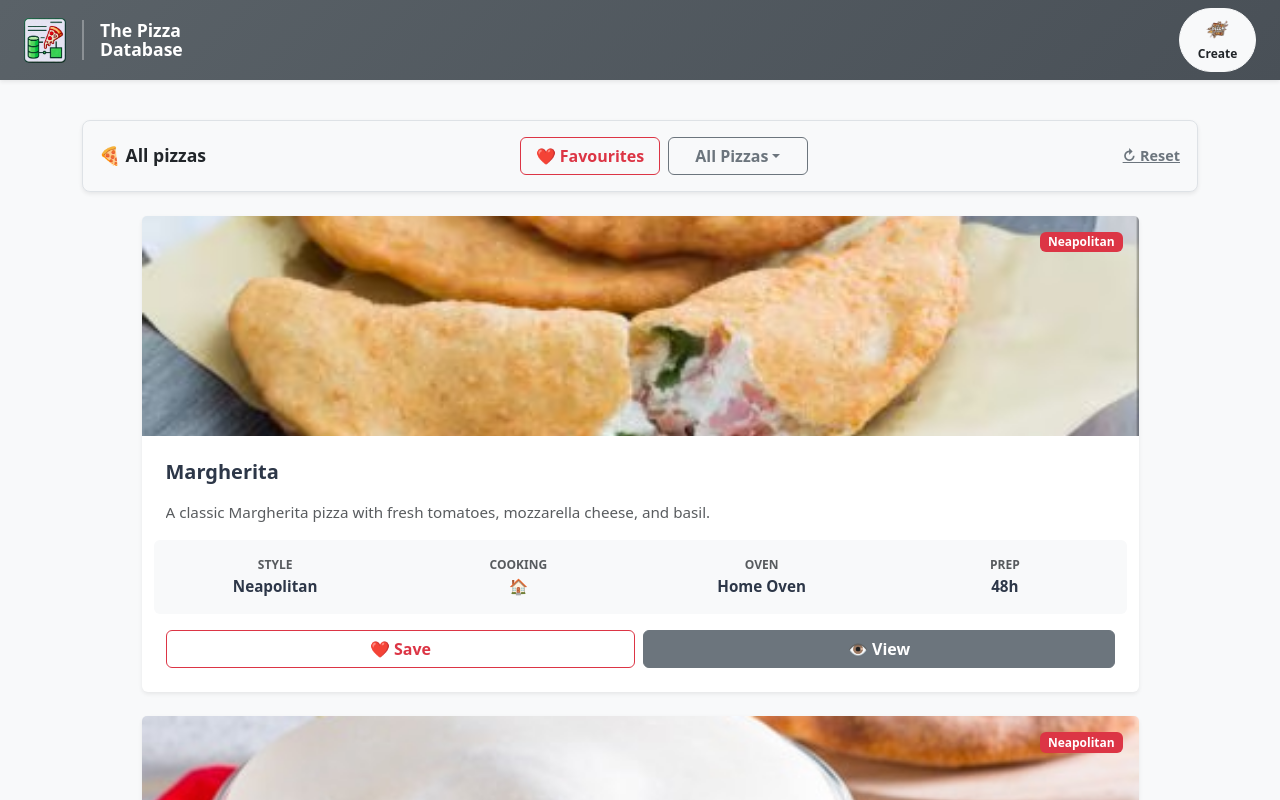
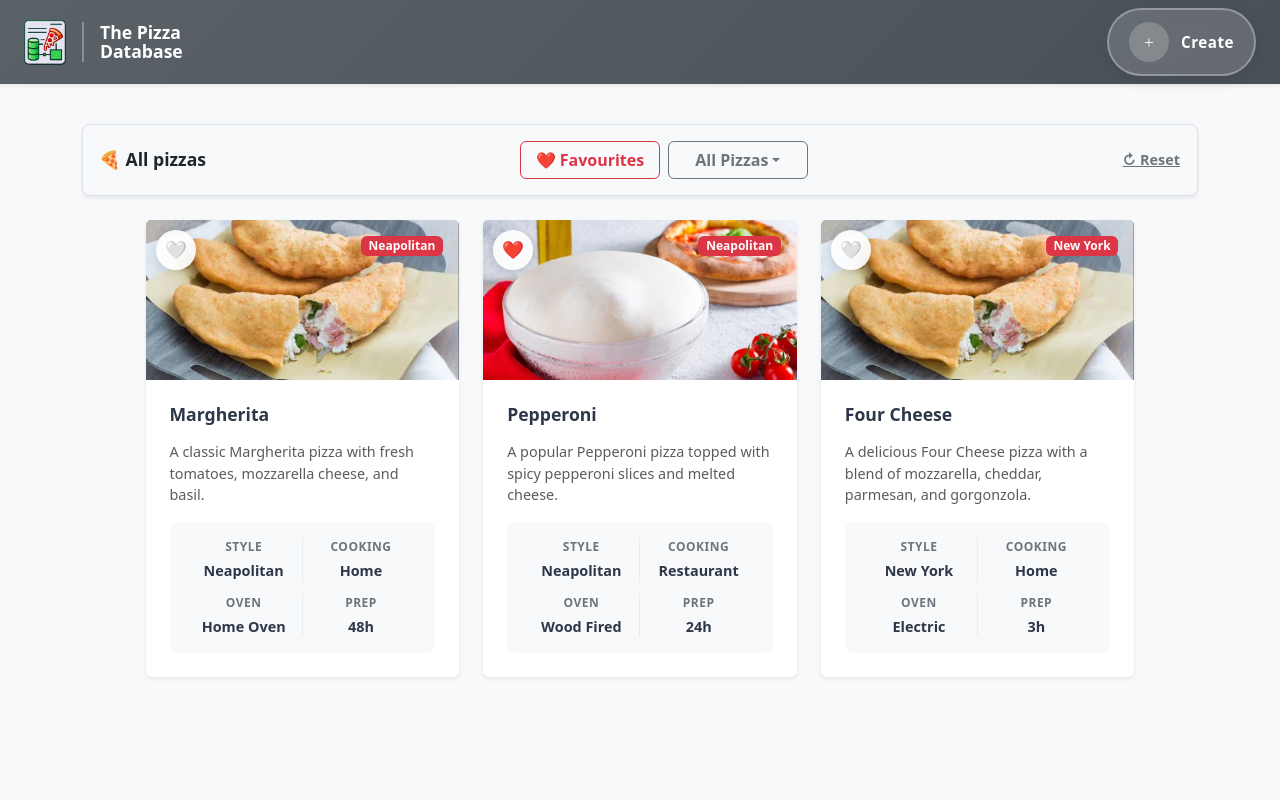
Before and after one commit to vincenzochiovaro/the-pizza-database, a Vue app: page / in a window 1280 px wide. Shown: the top 800 px of the page. Built offline with nearby package versions, Linux system fonts and the light colour scheme.

Commit message:
Complete phase1

```diff
--- a/package.json
+++ b/package.json
@@ -9,6 +9,7 @@
     "preview": "vite preview"
   },
   "dependencies": {
+    "@fortawesome/fontawesome-free": "^7.1.0",
     "bootstrap": "^5.3.8",
     "vue": "^3.5.24",
     "vue-router": "^4.6.3"
--- a/src/components/NavBar.vue
+++ b/src/components/NavBar.vue
@@ -13,11 +13,11 @@
       </div>
 
       <div class="d-flex align-items-center">
-        <button @click="goToDoughGenerator"
-          class="btn btn-light btn-sm d-flex flex-column align-items-center gap-1 rounded-pill px-3 py-2 fw-bold"
-          style="transition: all 0.3s;">
-          <img :src="createImgSrc" alt="Create" style="height:24px; object-fit:contain;">
-          <small class="text-dark" style="font-size:0.75rem;">Create</small>
+        <button @click="goToDoughGenerator" class="create-btn">
+          <div class="create-icon">
+            <i class="fas fa-plus create-icon-fa"></i>
+          </div>
+          <span class="create-text">Create</span>
         </button>
       </div>
 
@@ -27,11 +27,9 @@
 
 <script setup lang="ts">
 import { useRouter } from 'vue-router'
-import createImg from '../assets/createimg.png'
 import homeImg from '../assets/homeimg.png'
 
 const homeImgSrc = homeImg
-const createImgSrc = createImg
 
 const router = useRouter()
 
@@ -43,7 +41,6 @@ function goToHome() {
   router.push('/')
 }
 </script>
-
 
 <style scoped>
 nav {
@@ -62,8 +59,77 @@ nav {
   opacity: 0.9;
 }
 
-.btn:hover {
+/* Modern Create Button */
+.create-btn {
+  display: flex;
+  align-items: center;
+  gap: 0.75rem;
+  padding: 0.75rem 1.25rem;
+  background: rgba(255, 255, 255, 0.15);
+  border: 2px solid rgba(255, 255, 255, 0.3);
+  border-radius: 50px;
+  color: white;
+  font-weight: 600;
+  font-size: 0.95rem;
+  cursor: pointer;
+  transition: all 0.3s ease;
+  backdrop-filter: blur(10px);
+  box-shadow: 0 4px 15px rgba(0, 0, 0, 0.1);
+}
+
+.create-btn:hover {
+  background: rgba(255, 255, 255, 0.25);
+  border-color: rgba(255, 255, 255, 0.5);
   transform: translateY(-2px);
-  box-shadow: 0 4px 8px rgba(0, 0, 0, 0.2);
+  box-shadow: 0 6px 20px rgba(0, 0, 0, 0.15);
+}
+
+.create-icon {
+  display: flex;
+  align-items: center;
+  justify-content: center;
+  width: 40px;
+  height: 40px;
+  background: rgba(255, 255, 255, 0.2);
+  border-radius: 50%;
+  transition: all 0.3s ease;
+}
+
+.create-btn:hover .create-icon {
+  background: rgba(255, 255, 255, 0.3);
+  transform: scale(1.1);
+}
+
+.create-icon-fa {
+  font-size: 1.1rem;
+  color: white;
+  font-weight: 300;
+}
+
+.create-text {
+  font-weight: 600;
+  letter-spacing: 0.5px;
+  white-space: nowrap;
+}
+
+/* Responsive adjustments */
+@media (max-width: 576px) {
+  .create-btn {
+    padding: 0.6rem 1rem;
+    gap: 0.5rem;
+  }
+
+  .create-icon {
+    width: 36px;
+    height: 36px;
+  }
+
+  .create-icon-fa {
+    font-size: 1rem;
+  }
+
+  .create-text {
+    font-size: 0.9rem;
+  }
 }
 </style>
--- a/src/components/PizzaCards.vue
+++ b/src/components/PizzaCards.vue
@@ -1,59 +1,51 @@
 <template>
-  <div class="container">
-    <div v-for="pizza in pizzasList" :key="pizza.id" class="row mb-4">
-      <div class="col-12">
-        <div class="card border-0 shadow-sm h-100 card-hover" style="transition: all 0.3s;">
-          <div style="position: relative; overflow: hidden; height: 220px;">
-            <img :src="getPizzaImage(pizza.image)" class="card-img-top" :alt="pizza.name"
-              style="object-fit: cover; height: 100%; width: 100%; transition: transform 0.3s;">
-            <span class="badge bg-danger position-absolute top-0 end-0 m-3">{{ pizza.style }}</span>
+  <div class="container-fluid px-2 px-md-3">
+    <div class="row g-3 g-md-4">
+      <div v-for="pizza in pizzasList" :key="pizza.id" class="col-12 col-md-6 col-lg-4">
+        <div class="card border-0 shadow-sm h-100 card-hover" style="transition: all 0.3s; cursor: pointer;"
+          @click="openRecipe(pizza)">
+          <div class="image-container">
+            <img :src="getPizzaImage(pizza.image)" class="card-img-top pizza-image" :alt="pizza.name">
+            <span class="badge bg-danger position-absolute top-0 end-0 m-2 m-md-3">{{ pizza.style }}</span>
+
+            <!-- Modern heart favorite button -->
+            <button class="favorite-btn" @click.stop="toggleFavorite(pizza)"
+              :class="{ 'favorited': pizza.isFavorited }">
+              <span class="heart-icon">{{ pizza.isFavorited ? '❤️' : '🤍' }}</span>
+            </button>
           </div>
 
-          <div class="card-body p-4 d-flex flex-column">
-            <h5 class="card-title fw-bold mb-3" style="font-size: 1.25rem; color: #2d3748;">
+          <div class="card-body p-3 p-md-4">
+            <h5 class="card-title fw-bold mb-2 mb-md-3" style="font-size: 1.1rem; color: #2d3748;">
               {{ pizza.name }}
             </h5>
 
-            <p class="text-muted mb-3" style="
-                                font-size: 0.95rem;
-                                line-height: 1.6;
-                                flex-grow: 1;
-                                max-height: 3em;
-                                overflow: hidden;
-                            ">
+            <p class="text-muted mb-3" style="font-size: 0.9rem; line-height: 1.5;">
               {{ pizza.description }}
             </p>
 
-            <div class="row text-center mb-3 py-3 bg-light rounded-2">
-              <div class="col-6 col-md-3">
-                <small class="text-muted d-block fw-bold" style="font-size: 0.75rem;">STYLE</small>
-                <span style="font-size: 0.95rem; font-weight: 600; color: #2d3748;">{{ pizza.style
-                  }}</span>
+            <div class="pizza-stats">
+              <div class="stat-row">
+                <div class="stat-item">
+                  <span class="stat-label">Style</span>
+                  <span class="stat-value">{{ pizza.style }}</span>
+                </div>
+                <div class="stat-item">
+                  <span class="stat-label">Cooking</span>
+                  <span class="stat-value">{{ pizza.homemade ? 'Home' : 'Restaurant' }}</span>
+                </div>
               </div>
-              <div class="col-6 col-md-3">
-                <small class="text-muted d-block fw-bold" style="font-size: 0.75rem;">COOKING</small>
-                <span style="font-size: 0.95rem; font-weight: 600; color: #2d3748;">{{ pizza.homemade ?
-                  '🏠' : '🏢' }}</span>
+
+              <div class="stat-row">
+                <div class="stat-item">
+                  <span class="stat-label">Oven</span>
+                  <span class="stat-value">{{ pizza.oven }}</span>
+                </div>
+                <div class="stat-item">
+                  <span class="stat-label">Prep</span>
+                  <span class="stat-value">{{ pizza.prepTime }}h</span>
+                </div>
               </div>
-              <div class="col-6 col-md-3">
-                <small class="text-muted d-block fw-bold" style="font-size: 0.75rem;">OVEN</small>
-                <span style="font-size: 0.95rem; font-weight: 600; color: #2d3748;">{{ pizza.oven
-                  }}</span>
-              </div>
-              <div class="col-6 col-md-3">
-                <small class="text-muted d-block fw-bold" style="font-size: 0.75rem;">PREP</small>
-                <span style="font-size: 0.95rem; font-weight: 600; color: #2d3748;">{{ pizza.prepTime
-                  }}h</span>
-              </div>
-            </div>
-
-            <div class="d-flex gap-2">
-              <button class="btn btn-outline-danger flex-grow-1 fw-bold" style="transition: all 0.3s;">
-                ❤️ Save
-              </button>
-              <button class="btn btn-secondary flex-grow-1 fw-bold" style="transition: all 0.3s;">
-                👁️ View
-              </button>
             </div>
           </div>
         </div>
@@ -74,6 +66,18 @@ function getPizzaImage(imageName: string): string {
   }
 }
 
+function openRecipe(pizza: any) {
+  // TODO: Navigate to recipe detail page
+  console.log('Opening recipe:', pizza.name)
+  // You can use Vue Router here: router.push(`/recipe/${pizza.id}`)
+}
+
+function toggleFavorite(pizza: any) {
+  pizza.isFavorited = !pizza.isFavorited
+  // TODO: Save to localStorage or API
+  console.log(`${pizza.isFavorited ? 'Added to' : 'Removed from'} favorites:`, pizza.name)
+}
+
 const pizzasList = ref([
   {
     id: 1,
@@ -84,7 +88,8 @@ const pizzasList = ref([
     homemade: true,
     oven: 'Home Oven',
     style: 'Neapolitan',
-    views: 1234
+    views: 1234,
+    isFavorited: false
   },
   {
     id: 2,
@@ -95,7 +100,8 @@ const pizzasList = ref([
     homemade: false,
     oven: 'Wood Fired',
     style: 'Neapolitan',
-    views: 2567
+    views: 2567,
+    isFavorited: true
   },
   {
     id: 3,
@@ -106,21 +112,156 @@ const pizzasList = ref([
     homemade: true,
     oven: 'Electric',
     style: 'New York',
-    views: 892
+    views: 892,
+    isFavorited: false
   }
 ])
 </script>
 
 <style scoped>
-.card-hover:hover {
-  transform: translateY(-6px);
-  box-shadow: 0 12px 24px rgba(0, 0, 0, 0.15) !important;
+.image-container {
+  position: relative;
+  overflow: hidden;
+  height: 180px;
+  display: flex;
+  justify-content: center;
+  align-items: center;
+  background-color: #f8f9fa;
 }
 
-.card-hover:hover img {
-  transform: scale(1.05);
+.pizza-image {
+  height: 100%;
+  width: 100%;
+  object-fit: cover;
+  transition: transform 0.3s;
 }
 
+/* Modern favorite button */
+.favorite-btn {
+  position: absolute;
+  top: 8px;
+  left: 8px;
+  background: rgba(255, 255, 255, 0.9);
+  border: none;
+  border-radius: 50%;
+  width: 36px;
+  height: 36px;
+  display: flex;
+  align-items: center;
+  justify-content: center;
+  cursor: pointer;
+  transition: all 0.3s ease;
+  box-shadow: 0 2px 8px rgba(0, 0, 0, 0.15);
+  backdrop-filter: blur(4px);
+}
+
+.favorite-btn:hover {
+  transform: scale(1.1);
+  background: rgba(255, 255, 255, 1);
+  box-shadow: 0 4px 12px rgba(0, 0, 0, 0.2);
+}
+
+.favorited .favorite-btn {
+  background: rgba(220, 53, 69, 0.9);
+}
+
+.favorited .heart-icon {
+  animation: heartPulse 0.6s ease;
+}
+
+@keyframes heartPulse {
+  0% {
+    transform: scale(1);
+  }
+
+  50% {
+    transform: scale(1.2);
+  }
+
+  100% {
+    transform: scale(1);
+  }
+}
+
+.heart-icon {
+  font-size: 1.1rem;
+  line-height: 1;
+  display: block;
+}
+
+/* Responsive adjustments */
+@media (min-width: 768px) {
+  .image-container {
+    height: 200px;
+  }
+
+  .favorite-btn {
+    width: 40px;
+    height: 40px;
+    top: 10px;
+    left: 10px;
+  }
+}
+
+@media (min-width: 992px) {
+  .image-container {
+    height: 160px;
+  }
+}
+
+.pizza-stats {
+  background-color: #f8f9fa;
+  border-radius: 8px;
+  padding: 1rem;
+}
+
+.stat-row {
+  display: flex;
+  justify-content: space-between;
+  margin-bottom: 0.75rem;
+}
+
+.stat-row:last-child {
+  margin-bottom: 0;
+}
+
+.stat-item {
+  flex: 1;
+  text-align: center;
+  padding: 0 0.5rem;
+}
+
+.stat-item:not(:last-child) {
+  border-right: 1px solid #e9ecef;
+}
+
+.stat-label {
+  display: block;
+  font-size: 0.75rem;
+  font-weight: 600;
+  color: #6c757d;
+  text-transform: uppercase;
+  letter-spacing: 0.5px;
+  margin-bottom: 0.25rem;
+}
+
+.stat-value {
+  display: block;
+  font-size: 0.9rem;
+  font-weight: 600;
+  color: #2d3748;
+}
+
+.card-hover:hover {
+  transform: translateY(-4px);
+  box-shadow: 0 8px 20px rgba(0, 0, 0, 0.12) !important;
+}
+
+.card-hover:hover .pizza-image {
+  transform: scale(1.03);
+}
+
+/* Remove button styles since we removed buttons */
 .btn:hover {
   transform: translateY(-2px);
 }
--- a/src/main.ts
+++ b/src/main.ts
@@ -2,7 +2,7 @@ import { createApp } from 'vue'
 import App from './App.vue'
 import router from './router/router'
 
-// Bootstrap
+import '@fortawesome/fontawesome-free/css/all.css'
 import 'bootstrap/dist/css/bootstrap.min.css'
 import 'bootstrap/dist/js/bootstrap.bundle.min.js'
 
```
Also changed, not shown: src/components/PizzaFilters.vue (+5 -5 lines), src/assets/createimg.png (deleted), 1 other file (tests, documents, lock files or other folders).
